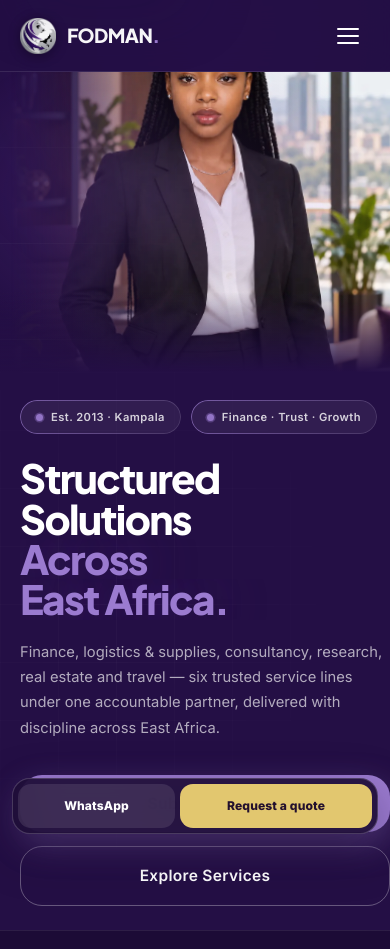
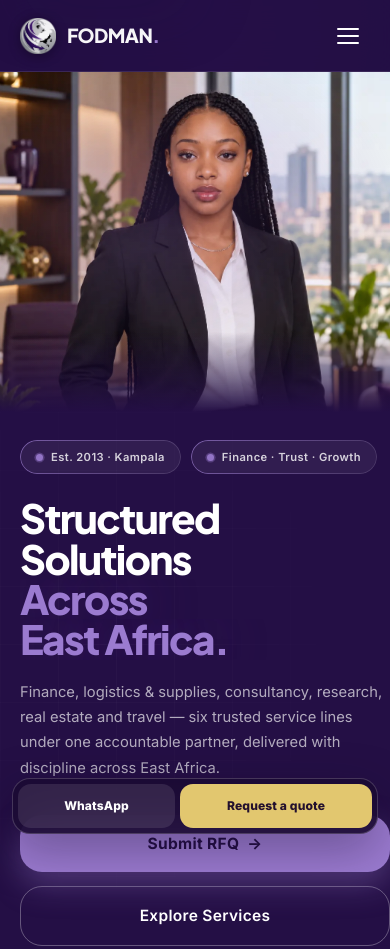
Before and after one commit to cartelug/fodman_website, a plain HTML site: page index.html in a window 390 px wide. Shown: the top 949 px of the page. Drawn offline with Linux system fonts and the light colour scheme.

Commit message:
Fix mobile hero portrait crop

```diff
--- a/home.css
+++ b/home.css
@@ -343,15 +343,18 @@
     display: flex; flex-direction: column;
     flex: 1; min-height: auto;
   }
-  /* Photo: top half, tall enough to show the man's face clearly */
+  /* Portrait stage: preserve the full face below the fixed header. */
   .hero-right {
-    height: 62vw; /* proportional to screen width */
-    min-height: 300px;
+    height: 86vw;
+    min-height: 340px;
     max-height: 460px;
     order: 1; flex-shrink: 0;
   }
   .hero-right img {
-    object-position: center 30%; /* show face prominently */
+    object-position: center top;
+    transform-origin: center top;
+    -webkit-mask-image: none;
+    mask-image: none;
   }
   /* Remove side fades, add bottom fade only */
   .hero-right::before { display: none; }
```
